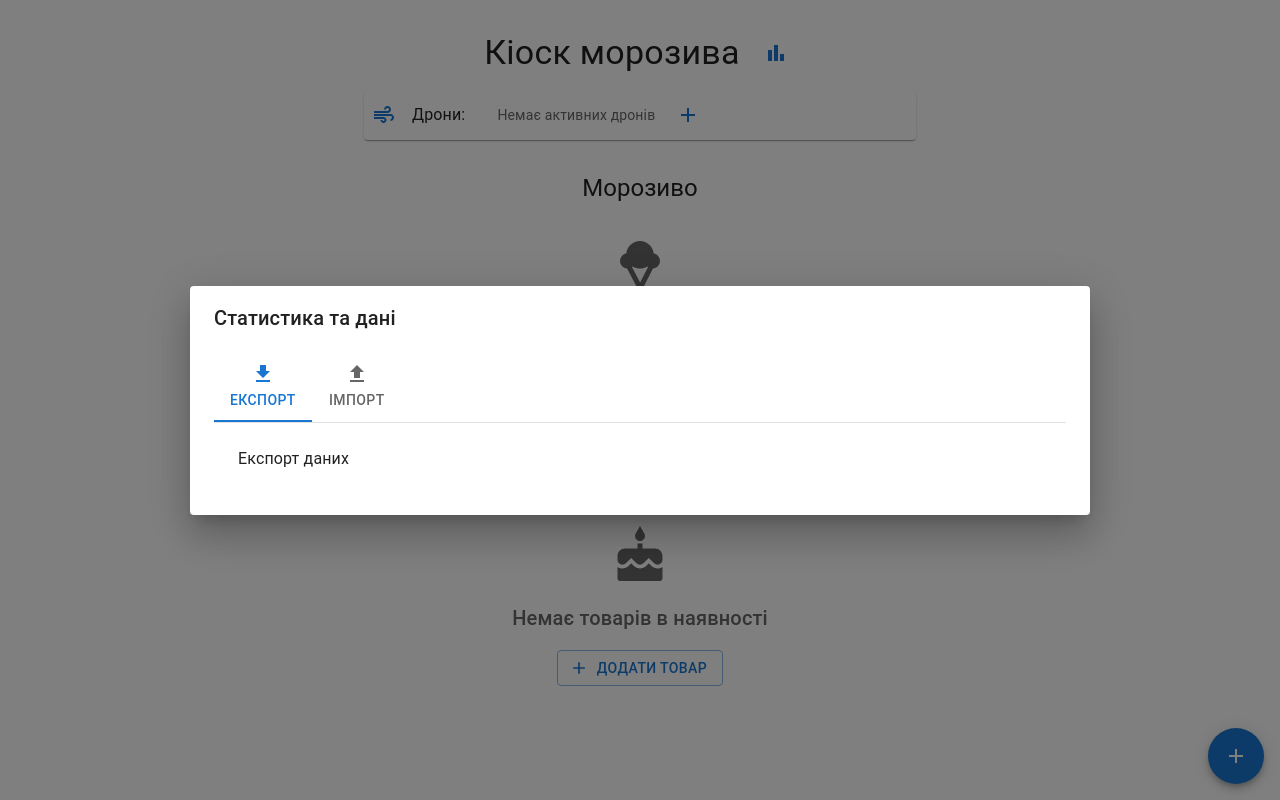
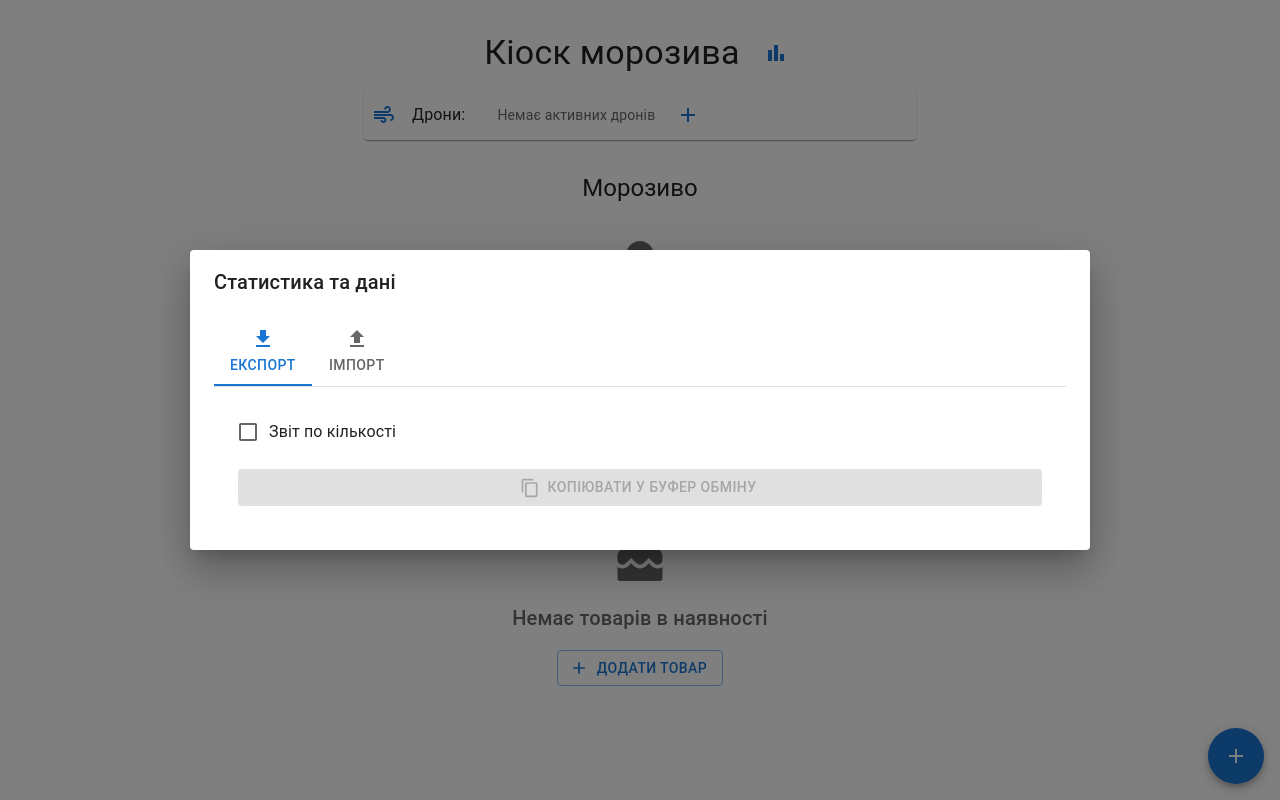
Before and after one commit to Saref111/ice-cream, a Next.js app: page / in a window 1280 px wide. Both pictures are taken after a click on the button 775 px from the left and 52 px from the top of the page. Built offline with nearby package versions, Linux system fonts and the light colour scheme.

Commit message:
add amount report

```diff
--- a/src/app/components/StatsDialog.tsx
+++ b/src/app/components/StatsDialog.tsx
@@ -8,10 +8,17 @@ import {
   Tabs,
   Tab,
   Box,
-  Typography
+  Typography,
+  FormControlLabel,
+  Checkbox,
+  Button,
+  Alert,
+  Snackbar
 } from '@mui/material';
 import UploadIcon from '@mui/icons-material/Upload';
 import DownloadIcon from '@mui/icons-material/Download';
+import ContentCopyIcon from '@mui/icons-material/ContentCopy';
+import { getIceCreams, getGoods, getDrones } from '../../lib/db';
 
 interface TabPanelProps {
   children?: React.ReactNode;
@@ -23,14 +30,10 @@ function TabPanel(props: TabPanelProps) {
   const { children, value, index, ...other } = props;
 
   return (
-    <div
-      role="tabpanel"
-      hidden={value !== index}
-      {...other}
-    >
+    <div role="tabpanel" hidden={value !== index} {...other}>
       {value === index && (
         <Box sx={{ p: 3 }}>
-          <Typography>{children}</Typography>
+          {children}
         </Box>
       )}
     </div>
@@ -44,9 +47,53 @@ interface StatsDialogProps {
 
 export default function StatsDialog({ open, onClose }: StatsDialogProps) {
   const [tabValue, setTabValue] = useState(0);
+  const [showAmountReport, setShowAmountReport] = useState(false);
+  const [showCopySuccess, setShowCopySuccess] = useState(false);
 
   const handleTabChange = (event: React.SyntheticEvent, newValue: number) => {
     setTabValue(newValue);
+  };
+
+  const generateAmountReport = async () => {
+    const [iceCreams, goods, drones] = await Promise.all([
+      getIceCreams(),
+      getGoods(),
+      getDrones()
+    ]);
+
+    const currentDate = new Date().toLocaleDateString('uk-UA');
+    const sections: string[] = [currentDate];
+
+    if (drones.length > 0) {
+      const dronesReport = drones.map(drone =>
+        `- ${drone.name}: ${drone.amount} шт.`
+      ).join('\n');
+      sections.push(`Дрони:\n${dronesReport}`);
+    }
+
+    if (iceCreams.length > 0) {
+      const iceCreamReport = iceCreams.map(ice =>
+        `- ${ice.name}: ${ice.quantity} шт.`
+      ).join('\n');
+      sections.push(`БК на позиції:\n${iceCreamReport}`);
+    }
+
+    if (goods.length > 0) {
+      const goodsReport = goods.map(good =>
+        `- ${good.name}: ${good.quantity} шт.`
+      ).join('\n');
+      sections.push(`Додатково:\n${goodsReport}`);
+    }
+
+    return sections.join('\n\n');
+  };
+
+  const handleCopyReport = async () => {
+    if (showAmountReport) {
+      const report = await generateAmountReport();
+      await navigator.clipboard.writeText(report);
+      setShowCopySuccess(true);
+    }
   };
 
   return (
@@ -65,12 +112,39 @@ export default function StatsDialog({ open, onClose }: StatsDialogProps) {
           </Tabs>
         </Box>
         <TabPanel value={tabValue} index={0}>
-          Експорт даних
+          <Box sx={{ display: 'flex', flexDirection: 'column', gap: 2 }}>
+            <FormControlLabel
+              control={
+                <Checkbox
+                  checked={showAmountReport}
+                  onChange={(e) => setShowAmountReport(e.target.checked)}
+                />
+              }
+              label="Звіт по кількості"
+            />
+            <Button
+              variant="contained"
+              startIcon={<ContentCopyIcon />}
+              onClick={handleCopyReport}
+              disabled={!showAmountReport}
+            >
+              Копіювати у буфер обміну
+            </Button>
+          </Box>
         </TabPanel>
         <TabPanel value={tabValue} index={1}>
           Імпорт даних
         </TabPanel>
       </DialogContent>
+      <Snackbar
+        open={showCopySuccess}
+        autoHideDuration={3000}
+        onClose={() => setShowCopySuccess(false)}
+      >
+        <Alert severity="success" sx={{ width: '100%' }}>
+          Звіт скопійовано у буфер обміну
+        </Alert>
+      </Snackbar>
     </Dialog>
   );
 }
```
